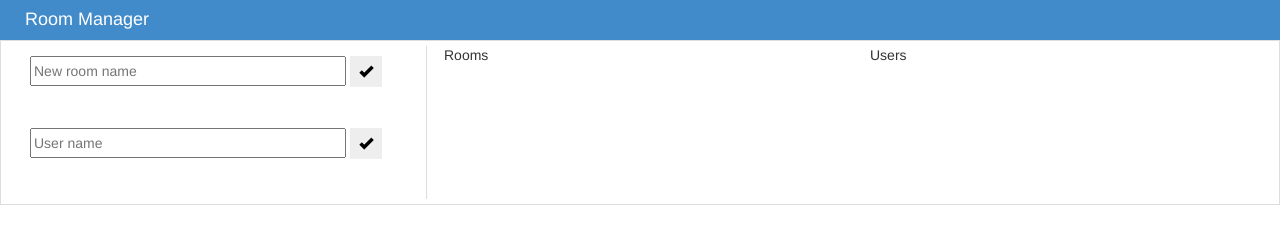
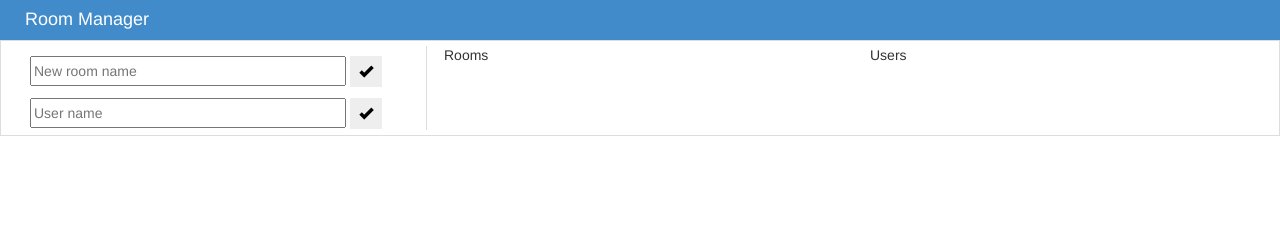
Before and after one commit to jhorwit2/owf_relay, a plain HTML site: page index.html in a window 1280 px wide. Drawn offline with Linux system fonts and the light colour scheme.

Commit message:
remove space inbetween room/name

```diff
--- a/css/style.css
+++ b/css/style.css
@@ -67,7 +67,7 @@
 }
 .room-manager-menu .room-manager-selector {
 	overflow: auto;
-	margin: 10px 0 10% 0;
+	margin: 10px 0 0 0;
 }
 .room-manager-menu .room-manager-selector .input {
 	margin: 0 0 0 14px;
```
